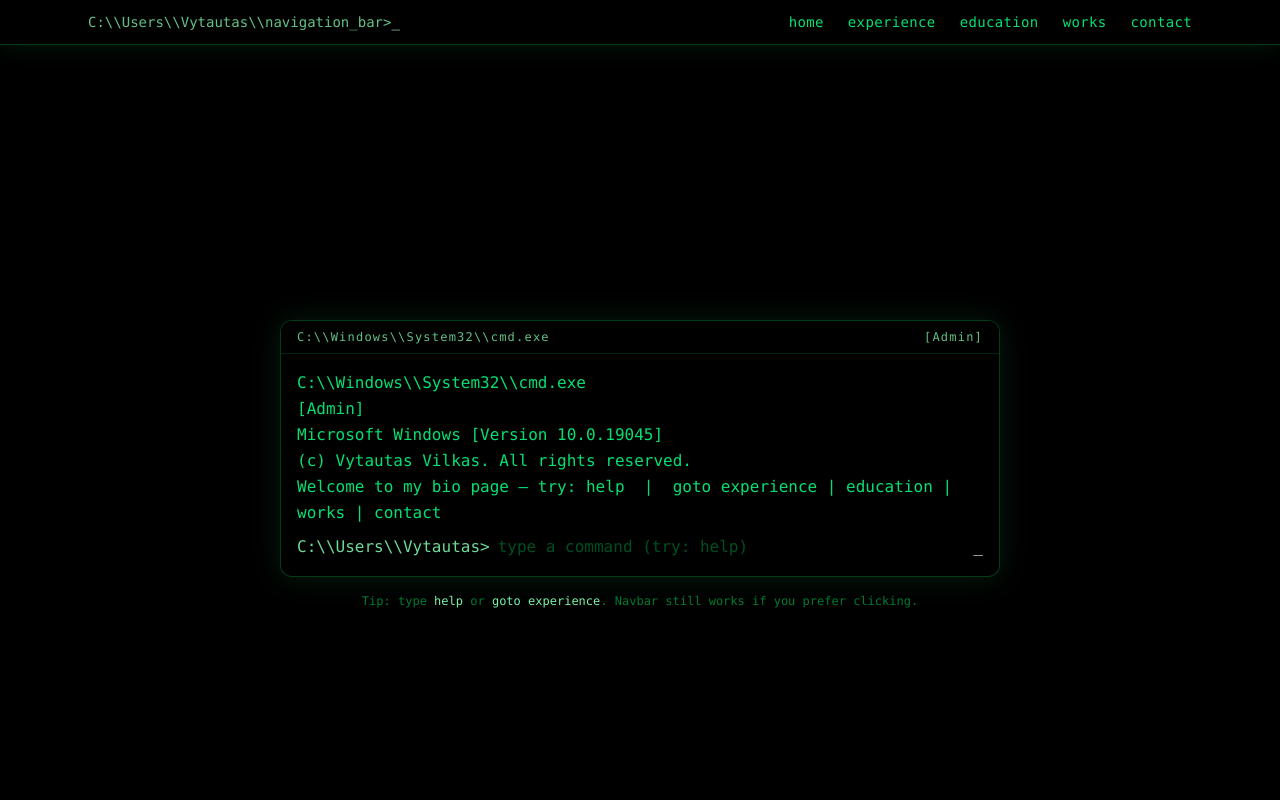
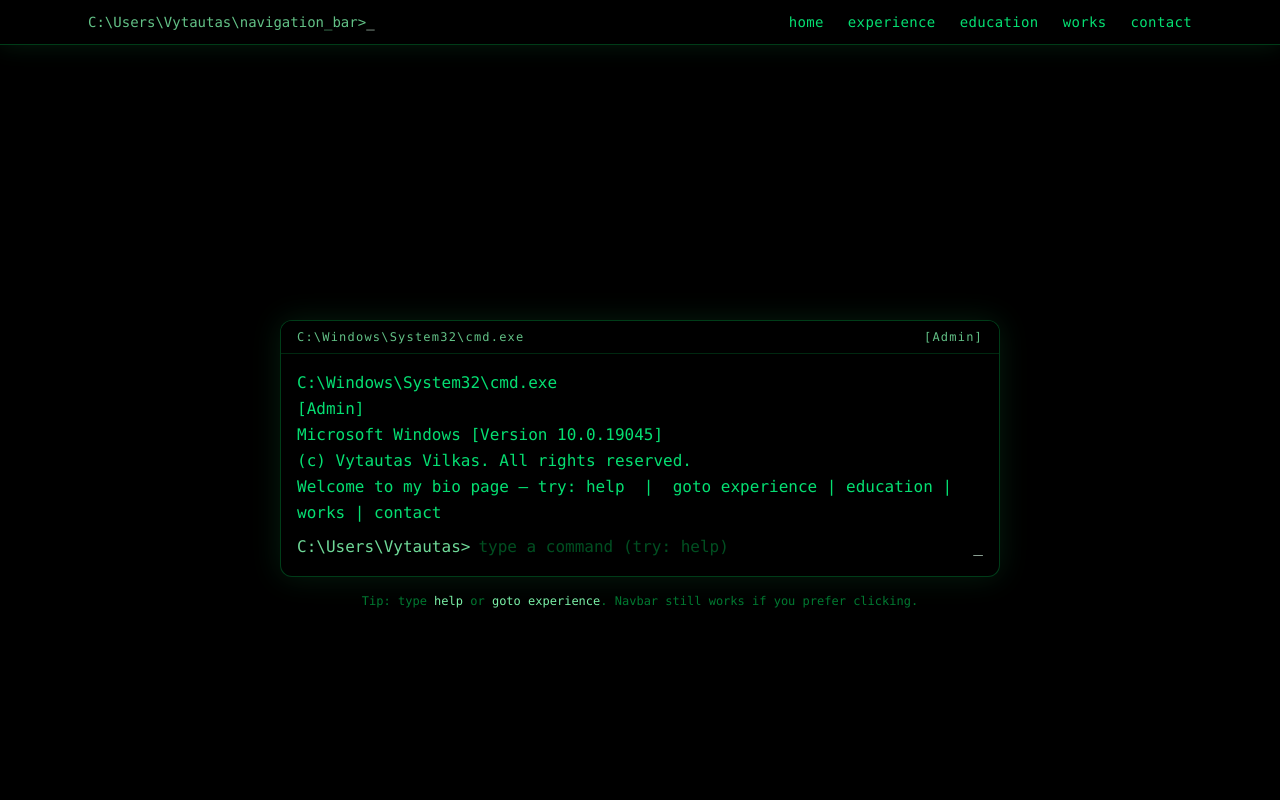
Before and after one commit to VytautasVilkas/CvWebSite, a React (Vite) app in the folder my-cv-page/: page / in a window 1280 px wide. Shown: the top 800 px of the page. Built offline with nearby package versions, Linux system fonts and the light colour scheme.

Commit message:
Fix slashes

```diff
--- a/my-cv-page/src/components/Navbar.jsx
+++ b/my-cv-page/src/components/Navbar.jsx
@@ -34,7 +34,7 @@
 
       <div className="max-w-6xl mx-auto flex items-center justify-between px-6 py-3 text-green-400 font-mono">
         <div className="text-sm text-green-300/80 select-none">
-          C:\\Users\\Vytautas\\navigation_bar&gt;
+          C:\Users\Vytautas\navigation_bar&gt;
           <span className="text-green-100 blink-cursor">_</span>
         </div>
         <nav className="hidden sm:flex gap-6 text-sm tracking-wide">
--- a/my-cv-page/src/pages/Home.jsx
+++ b/my-cv-page/src/pages/Home.jsx
@@ -35,11 +35,11 @@
     </style>
   );
 
-  const prompt = "C:\\\\Users\\\\Vytautas>";
+ const prompt = "C:\\Users\\Vytautas>";
 
   useEffect(() => {
     const boot = [
-      "C:\\\\Windows\\\\System32\\\\cmd.exe",
+      "C:\\Windows\\System32\\cmd.exe",
       "[Admin]",
       "Microsoft Windows [Version 10.0.19045]",
       "(c) Vytautas Vilkas. All rights reserved.",
@@ -171,7 +171,7 @@
       <div className="w-full max-w-3xl mx-auto p-6">
         <div className="rounded-xl border border-green-500/30 bg-black shadow-[0_0_30px_rgba(34,197,94,0.15)] overflow-hidden">
           <div className="flex items-center justify-between px-4 py-2 border-b border-green-500/20 bg-black text-xs tracking-widest text-green-300/80">
-            <span>C:\\Windows\\System32\\cmd.exe</span>
+            <span>C:\Windows\System32\cmd.exe</span>
             <span>[Admin]</span>
           </div>
 
```
